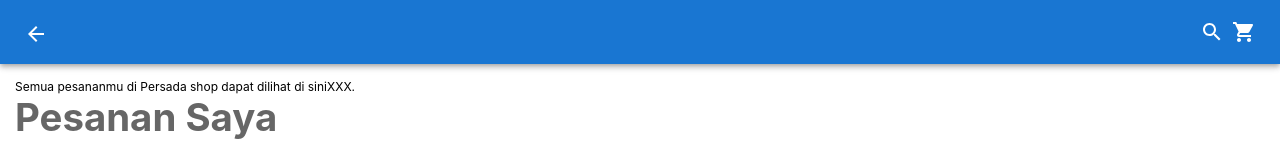
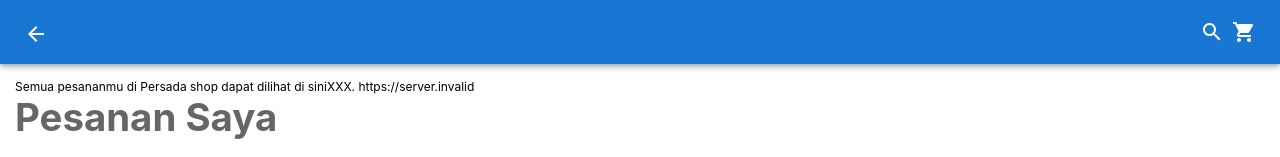
Before and after one commit to aamuzakii/persada-react, a React (Create React App) app: page /orders in a window 1280 px wide. Shown: the top 157 px of the page. Built offline with nearby package versions, Linux system fonts and the light colour scheme; no server answers.

Commit message:
debug process.env.REACT_APP_BASE_URI

```diff
--- a/src/views/Orders.jsx
+++ b/src/views/Orders.jsx
@@ -8,7 +8,7 @@ function Orders() {
     <>
       <NavbarOrder></NavbarOrder>
       <div style={{ margin: 15}} >
-        <div style={{fontSize: '12px'}} >Semua pesananmu di Persada shop dapat dilihat di siniXXX.</div>
+        <div style={{fontSize: '12px'}} >Semua pesananmu di Persada shop dapat dilihat di siniXXX. {process.env.REACT_APP_BASE_URI}</div>
         <div style={{ fontWeight: 'bold', color: 'rgb(102, 102, 102)' }} >Pesanan Saya</div>
       </div>
         <ChipsRow></ChipsRow>
```
